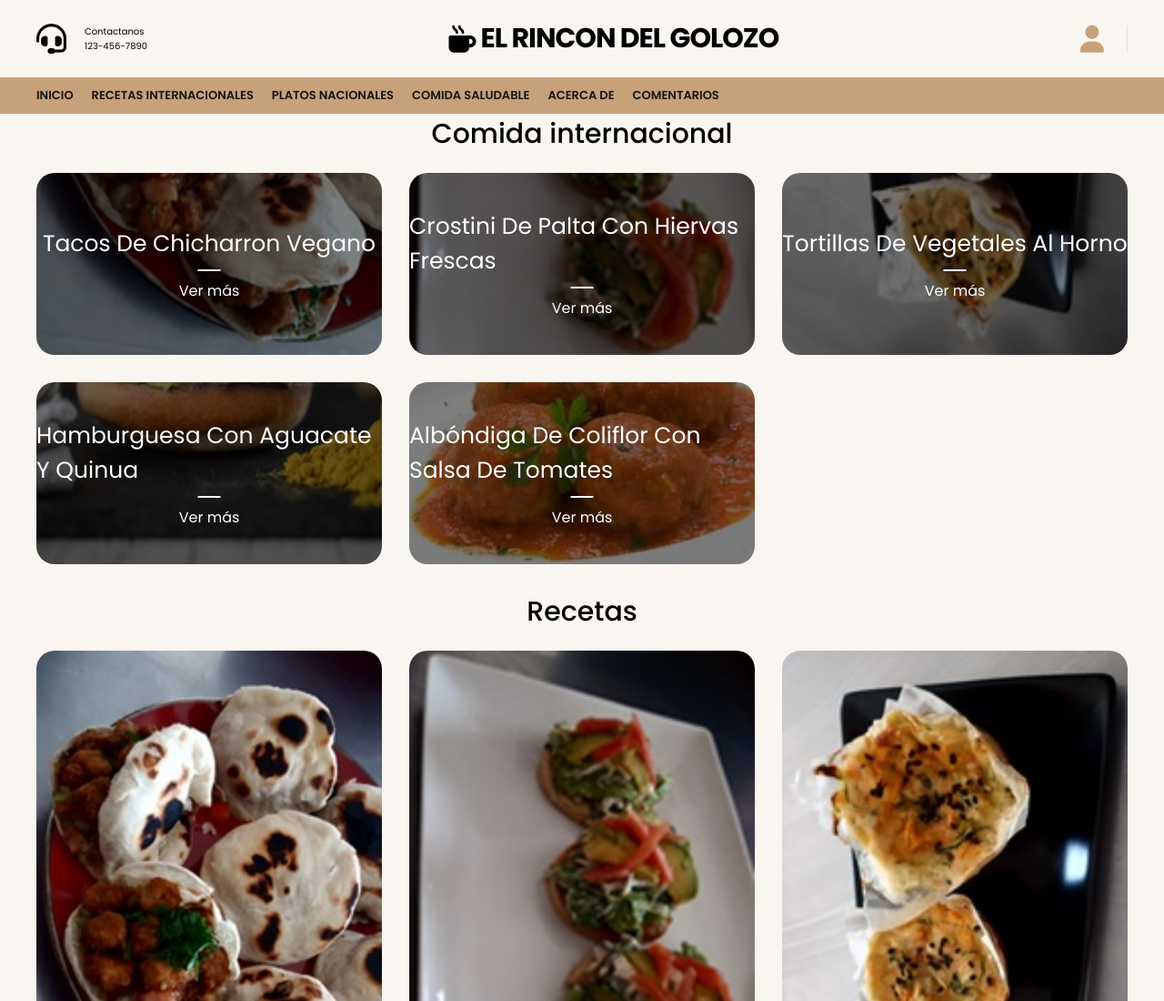
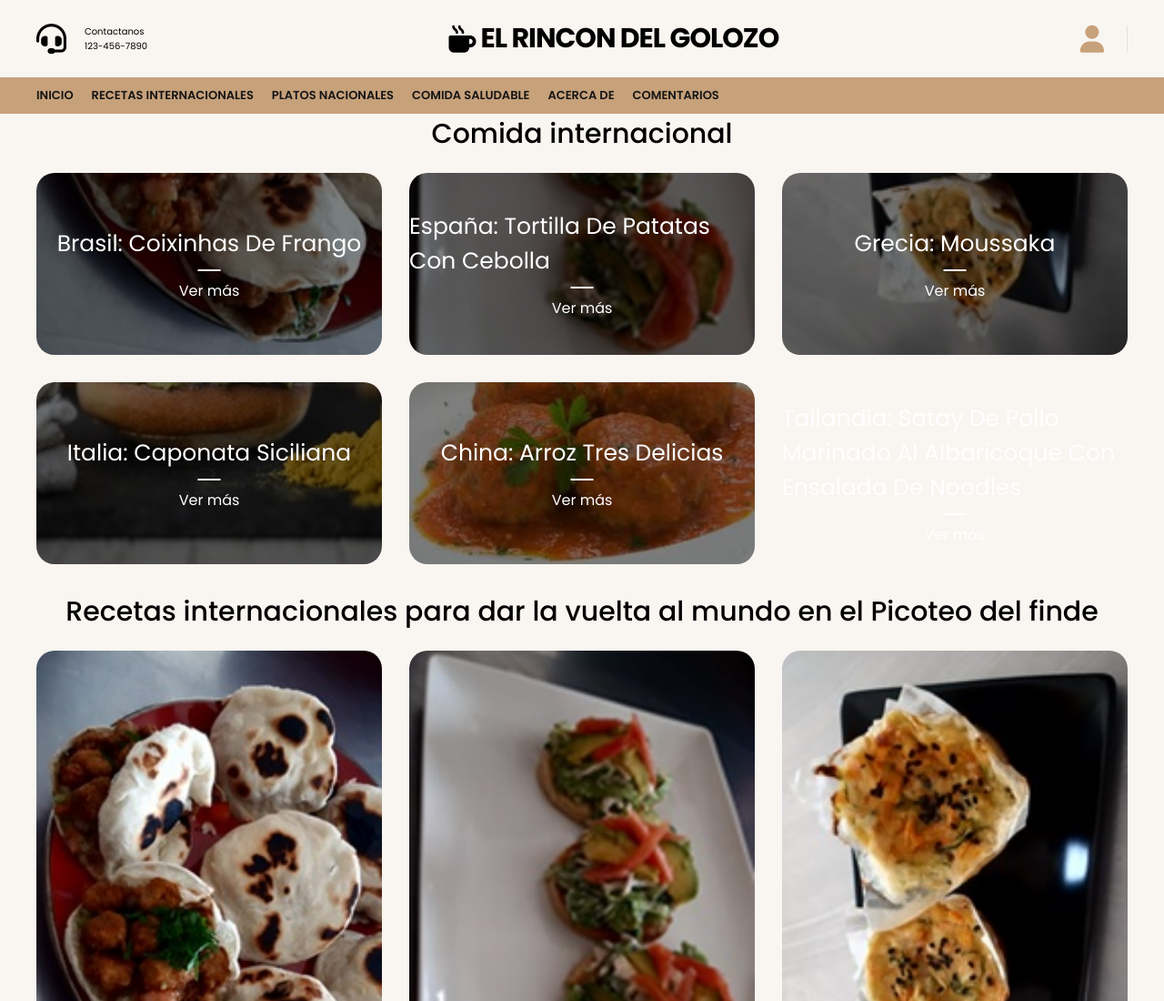
Before and after one commit to limbberrt72/proyecto-web.github.io, a plain HTML site: page internacional.html in a window 1280 px wide. Shown: the top 1100 px of the page at 91% size. Drawn offline with nearby package versions, Linux system fonts and the light colour scheme.

Commit message:
2
internacional

```diff
--- a/internacional.html
+++ b/internacional.html
@@ -59,30 +59,34 @@
 				<div class="container-categories">
 
 					<div class="card-category category-tacosChicharron">
-						<p>Tacos de chicharron vegano</p>
+						<p>Brasil: Coixinhas de frango</p>
 						<span>Ver más</span>
 					</div>
 					<div class="card-category category-crostiniPalta">
-						<p>Crostini de palta con hiervas frescas</p>
+						<p>España: Tortilla de patatas con cebolla</p>
 						<span>Ver más</span>
 					</div>
 					<div class="card-category category-tortilla">
-						<p>Tortillas de vegetales al horno</p>
+						<p>Grecia: Moussaka</p>
 						<span>Ver más</span>
 					</div>
 					<div class="card-category category-hamburguesa">
-						<p>hamburguesa con aguacate y quinua</p>
+						<p>Italia: Caponata siciliana</p>
 						<span>Ver más</span>
 					</div>
 					<div class="card-category category-albondiga">
-						<p>Albóndiga de coliflor con salsa de tomates</p>
+						<p>China: Arroz tres delicias</p>
+						<span>Ver más</span>
+					</div>
+                    <div class="card-category category-especial">
+						<p>Tailandia: Satay de pollo marinado al albaricoque con ensalada de noodles</p>
 						<span>Ver más</span>
 					</div>
 
 				</div>
 			</section>
 			<section class="container blogs">
-				<h1 class="heading-1">Recetas</h1>
+				<h1 class="heading-1">Recetas internacionales para dar la vuelta al mundo en el Picoteo del finde</h1>
 
 				<div class="container-blogs">
 					<div class="card-blog">
```
Also changed, not shown: img/brasil.jpg (added), img/china.jpg (added), img/españa.jpg (added), img/grecia.jpg (added), img/italia.jpg (added).
